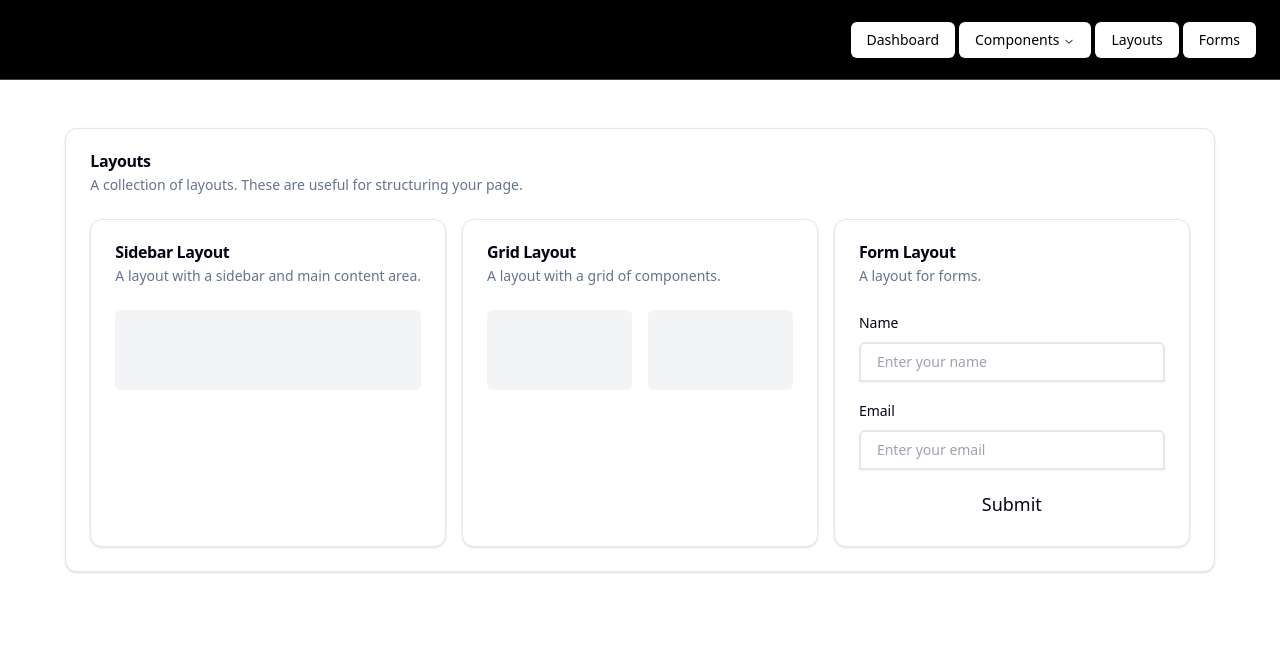
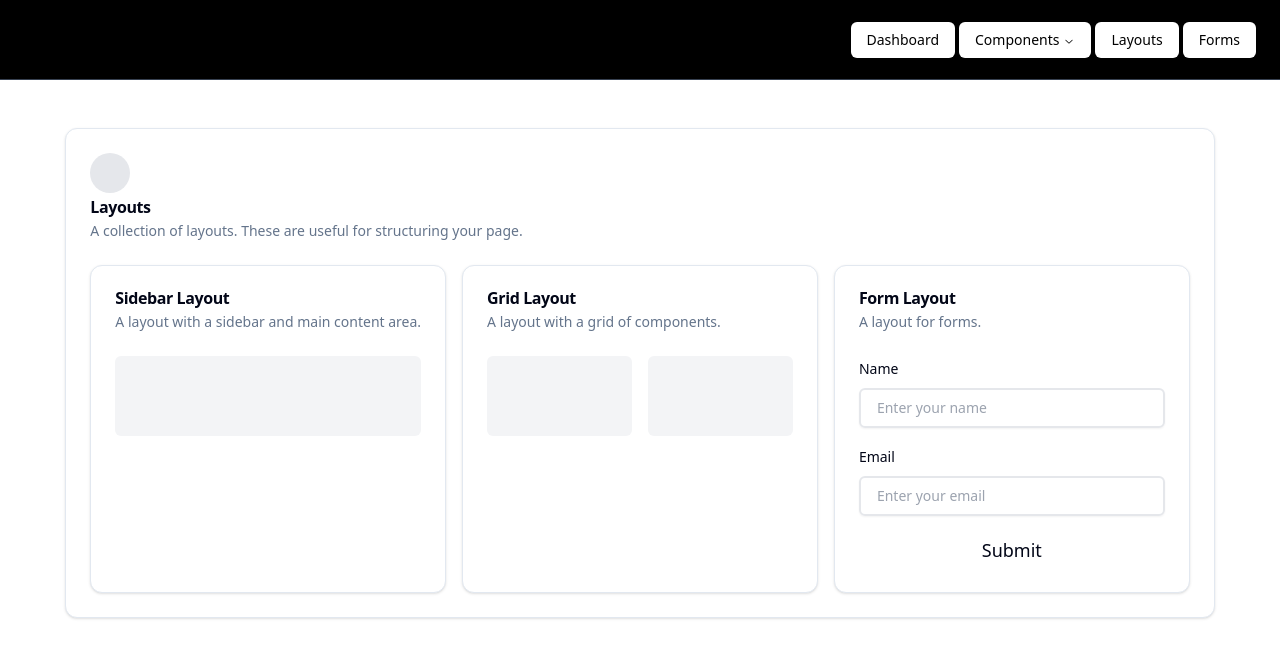
Before and after one commit to indicacode/gbt-fluent2-web, a Next.js app: page /layout in a window 1280 px wide. Shown: the top 658 px of the page. Built offline with nearby package versions, Linux system fonts and the light colour scheme.

Commit message:
test[gbt-fluent2-web]trigger

```diff
--- a/app/layout/page.tsx
+++ b/app/layout/page.tsx
@@ -2,6 +2,7 @@ import {Card, CardContent, CardDescription, CardHeader, CardTitle} from "@/compo
 import {Label} from "@/components/not-done/label";
 import {Input} from "@/components/reviewing/input";
 import {Button} from "@/components/done/button";
+import {Avatar} from "@/components/done/avatar";
 
 export default function Page() {
     return (
@@ -10,6 +11,7 @@ export default function Page() {
                 <div className="grid gap-4">
                     <Card>
                         <CardHeader>
+                            <Avatar/>
                             <CardTitle>Layouts</CardTitle>
                             <CardDescription>A collection of layouts. These are useful for structuring your
                                 page.</CardDescription>
--- a/components/reviewing/input.tsx
+++ b/components/reviewing/input.tsx
@@ -1,12 +1,12 @@
 import * as React from "react"
-import {tv} from "tailwind-variants";
+import {tv, VariantProps} from "tailwind-variants";
 
 const inputVariants = tv(
     {
-        base: "flex w-full rounded-md bg-transparent px-4 py-2 text-sm shadow-sm transition-colors outline-black file:bg-transparent file:text-sm file:font-medium  disabled:cursor-not-allowed disabled:opacity-50  dark:placeholder:text-slate-400",
+        base: "flex w-full rounded-md bg-transparent px-4 py-2 text-sm shadow-sm outline-0",
         variants: {
             variant: {
-                default: "flex w-full active:border-t-black active:border-l-black active:border-r-black bg-transparent px-4 py-2 focus:border-r-2 border-l-2 border-r-2 border-t-2 border-b-2  rounded-br-none rounded-bl-none  active:border-b-blue-500  hover:border-b-blue-500 text-sm shadow-sm transition-colors "
+                default: "flex border-2 hover:border-b-blue-500 transition-colors"
             }
         },
         defaultVariants: {
@@ -15,9 +15,8 @@ const inputVariants = tv(
     }
 )
 
-
 export interface InputPropsType
-    extends React.InputHTMLAttributes<HTMLInputElement> {
+    extends React.InputHTMLAttributes<HTMLInputElement>, VariantProps<typeof inputVariants> {
     variant?: "default"
     subtext?: string
     subtextClasses?: string
@@ -32,10 +31,14 @@ const Input = React.forwardRef<
     return (
         (
             <div className={"flex flex-col"}>
-                <h2 className={" text-black  py-1" + placeholderClasses}>{placeholderText}</h2>
+                <h2 className={"text-black  py-1" + placeholderClasses}>{placeholderText}</h2>
                 <input
+                    data-focus={false}
+                    onFocus={(e) =>
+                        e.target.dataset.focus = true
+                    }
                     type={type}
-                    className={inputVariants({variant, className})}
+                    className={inputVariants({variant, className}) + " data-[focus=true]:border-red-700"}
                     ref={ref}
                     {...props} />
                 <h2 className={"" + subtextClasses}>{subtext}</h2>
```
Also changed, not shown: components/done/avatar.tsx (+6 -5 lines).
